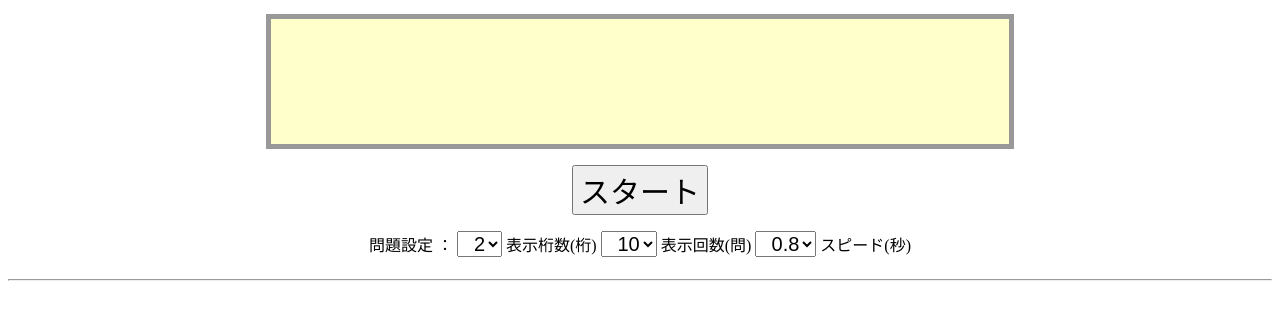
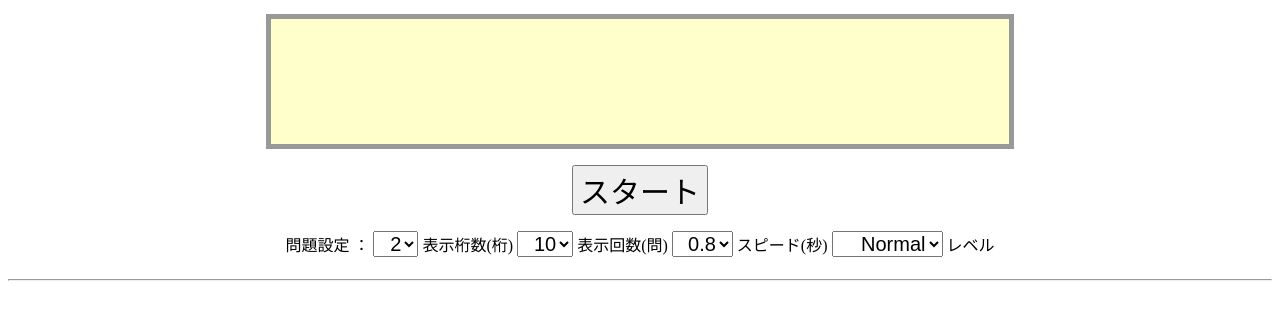
Before and after one commit to Takeshi-ooiwa/CompletionTask, a plain HTML site: page index.html in a window 1280 px wide. Shown: the part 68-388 px from the top of the page. Drawn offline with Linux system fonts and the light colour scheme.

Commit message:
Update index.html

```diff
--- a/index.html
+++ b/index.html
@@ -15,7 +15,7 @@
         <!-- <form name="flash" onSubmit="return false;"> -->
         <p align="center"><input type="text" name="number" size="10" id="number"></p>
         <p align="center"><input type="button" name="b_start" value="スタート" onClick="f_start()" class="button"></p>
-        <p align="center">問題設定  ：
+        <p align="center">問題設定 ：
 
             <select name="set1" class="setting">
                 <option value="1">1</option>
@@ -54,12 +54,12 @@
                 <option value="0.05">0.05</option>
             </select>
             スピード(秒)
-            <!-- <select name="set4" class="setting">
-                <option value="1" selected>1</option>
-                <option value="2">2</option>
-                <option value="3">3</option>
+            <select name="set4" class="setting">
+                <option value="Normal" selected>Normal</option>
+                <option value="Hard">Hard</option>
+                <option value="Very Hard">Very Hard</option>
             </select>
-            レベル -->
+            レベル
 
         </p>
         <h4>
```
